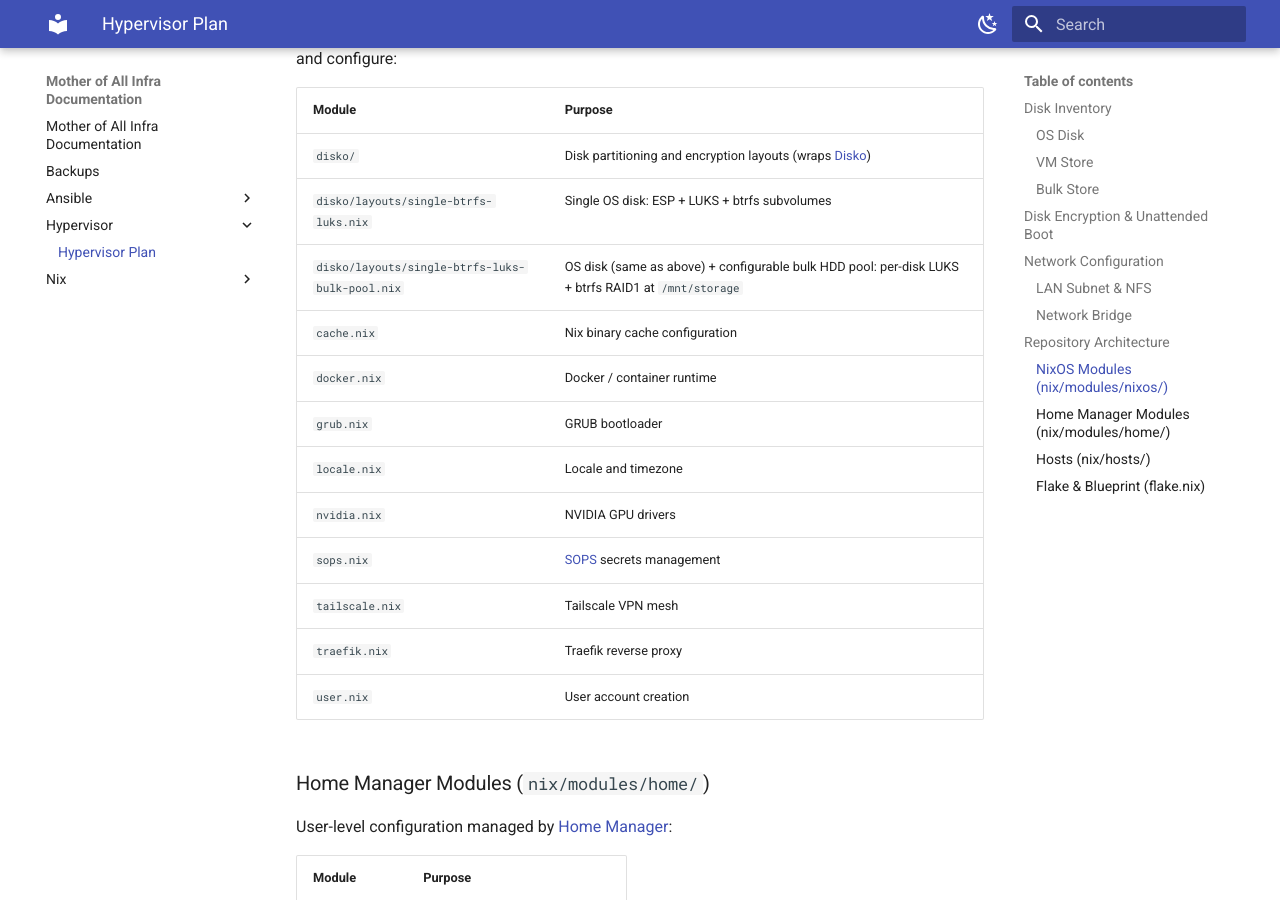
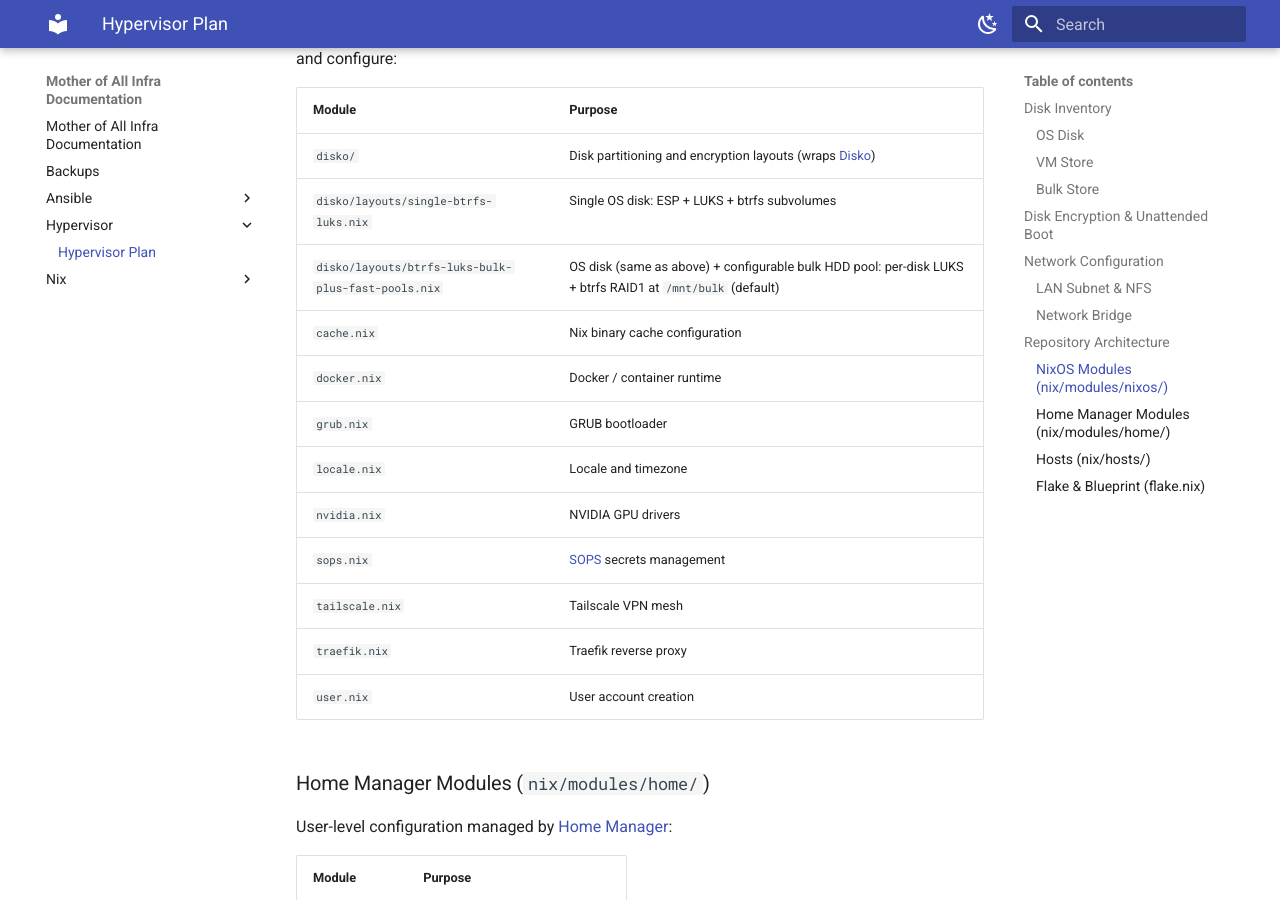
Before and after one commit to snyssen/mother-of-all-infra, an MkDocs documentation site: the page built from docs/hypervisor/plan.md, in a window 1280 px wide and 900 px high, scrolled down 2478 px. Built offline with MkDocs 1.6.1 and Material for MkDocs 9.7.7, drawn with Linux system fonts in a browser that asks for light colours.

Commit message:
refactor(disko): rename layout, fix initrd mount check, add mountpoint option
Co-authored-by: snyssen <36501744+snyssen@users.noreply.github.com>

```diff
--- a/docs/hypervisor/plan.md
+++ b/docs/hypervisor/plan.md
@@ -77,7 +77,7 @@ Reusable system-level modules. Each file/directory exposes NixOS options that ho
 |--------|---------|
 | `disko/` | Disk partitioning and encryption layouts (wraps [Disko](https://github.com/nix-community/disko)) |
 | `disko/layouts/single-btrfs-luks.nix` | Single OS disk: ESP + LUKS + btrfs subvolumes |
-| `disko/layouts/single-btrfs-luks-bulk-pool.nix` | OS disk (same as above) + configurable bulk HDD pool: per-disk LUKS + btrfs RAID1 at `/mnt/storage` |
+| `disko/layouts/btrfs-luks-bulk-plus-fast-pools.nix` | OS disk (same as above) + configurable bulk HDD pool: per-disk LUKS + btrfs RAID1 at `/mnt/bulk` (default) |
 | `cache.nix` | Nix binary cache configuration |
 | `docker.nix` | Docker / container runtime |
 | `grub.nix` | GRUB bootloader |
```
Also changed, not shown: 3 other files.
